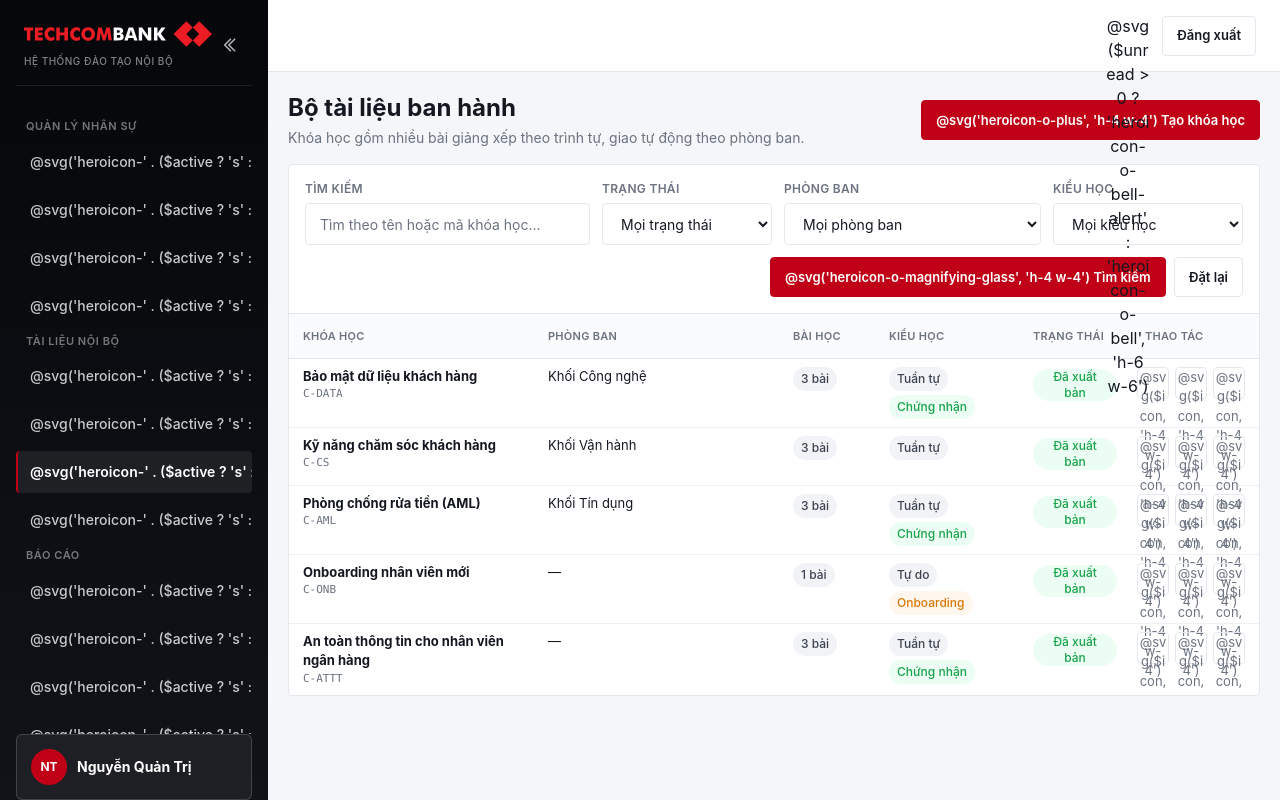
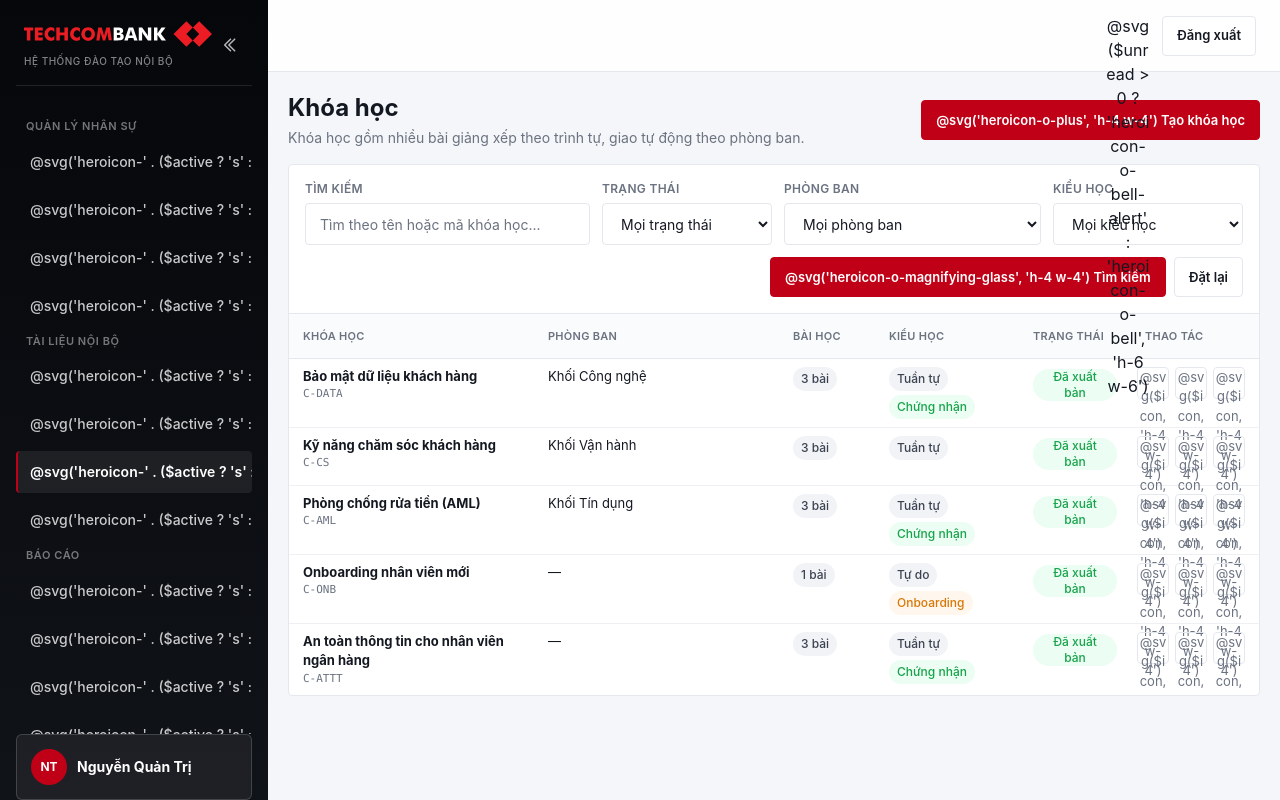
Before and after one commit to cuongvt07/techcombank, a Laravel app: page /quan-tri/khoa-hoc in a window 1280 px wide. Run offline with Laravel 12, Linux system fonts and the light colour scheme; a user stored in the database is signed in; data comes from the database, SQL or seed files in the repository; data that the repository does not hold is empty; style sheets or scripts are compiled from the project's sources; parts of the project's set-up code (start-up, migrations or seed data) failed here and were passed over; some libraries are stand-ins or nearby versions.

Commit message:
chore(ui): đổi tên "Bộ tài liệu ban hành" thành "Khóa học"
Co-Authored-By: Claude Opus 5.5 <noreply@anthropic.com>

```diff
--- a/app/Livewire/Admin/CourseBuilder.php
+++ b/app/Livewire/Admin/CourseBuilder.php
@@ -123,7 +123,7 @@ class CourseBuilder extends Component
             'documents' => Document::published()->orderBy('title')->get(),
             'quizzes' => Quiz::published()->orderBy('title')->get(),
             'enrolledCount' => $course ? $course->enrollments()->count() : 0,
-        ])->layout('layouts.admin', ['title' => 'Bộ tài liệu ban hành']);
+        ])->layout('layouts.admin', ['title' => 'Khóa học']);
     }
 
     public function updated($property): void
--- a/app/Services/UserGuideService.php
+++ b/app/Services/UserGuideService.php
@@ -355,7 +355,7 @@ class UserGuideService
                 ],
             ],
             [
-                'title' => '6. Bộ tài liệu ban hành (khóa học)',
+                'title' => '6. Khóa học',
                 'body' => [
                     'Một khóa gồm nhiều bài. Bài có ba dạng: bài đọc (soạn nội dung trực tiếp), video (dán link '
                         . 'YouTube/Vimeo), và bài kiểm tra (chọn từ danh sách bài kiểm tra đã tạo).',
--- a/app/Support/PermissionCatalog.php
+++ b/app/Support/PermissionCatalog.php
@@ -66,7 +66,7 @@ final class PermissionCatalog
             'files' => ['Kho tài nguyên', self::CRUD],
             'documents' => ['Thư viện tài liệu', [self::VIEW, self::CREATE, self::UPDATE]],
             'document_access' => ['Phân quyền tài liệu', self::CRUD],
-            'courses' => ['Bộ tài liệu ban hành (khóa học)', self::CRUD],
+            'courses' => ['Khóa học', self::CRUD],
             'quizzes' => ['Bài kiểm tra', self::CRUD],
         ],
         // Báo cáo chỉ đọc; "Sửa" = thao tác ngay trên báo cáo (gửi nhắc, cấp thêm lượt, phân công)
--- a/resources/views/layouts/partials/admin-sidebar.blade.php
+++ b/resources/views/layouts/partials/admin-sidebar.blade.php
@@ -15,7 +15,7 @@
         'Tài liệu nội bộ' => [
             ['route' => 'admin.files', 'label' => 'Kho tài nguyên', 'icon' => 'folder', 'permission' => 'files.view'],
             ['route' => 'admin.documents', 'label' => 'Thư viện & phân quyền', 'icon' => 'document-duplicate', 'permission' => 'documents.view'],
-            ['route' => 'admin.courses', 'label' => 'Bộ tài liệu ban hành', 'icon' => 'academic-cap', 'permission' => 'courses.view'],
+            ['route' => 'admin.courses', 'label' => 'Khóa học', 'icon' => 'academic-cap', 'permission' => 'courses.view'],
             ['route' => 'admin.quizzes', 'label' => 'Bài kiểm tra', 'icon' => 'clipboard-document-check', 'permission' => 'quizzes.view'],
         ],
         'Báo cáo' => [
--- a/resources/views/livewire/admin/course-builder.blade.php
+++ b/resources/views/livewire/admin/course-builder.blade.php
@@ -1,7 +1,7 @@
 <div>
     @if (! $editingCourse)
         {{-- MỨC 1: danh sách khóa học --}}
-        <x-admin.page-header title="Bộ tài liệu ban hành"
+        <x-admin.page-header title="Khóa học"
                              subtitle="Khóa học gồm nhiều bài giảng xếp theo trình tự, giao tự động theo phòng ban.">
             <x-slot:actions>
                 @can('courses.create')
```
